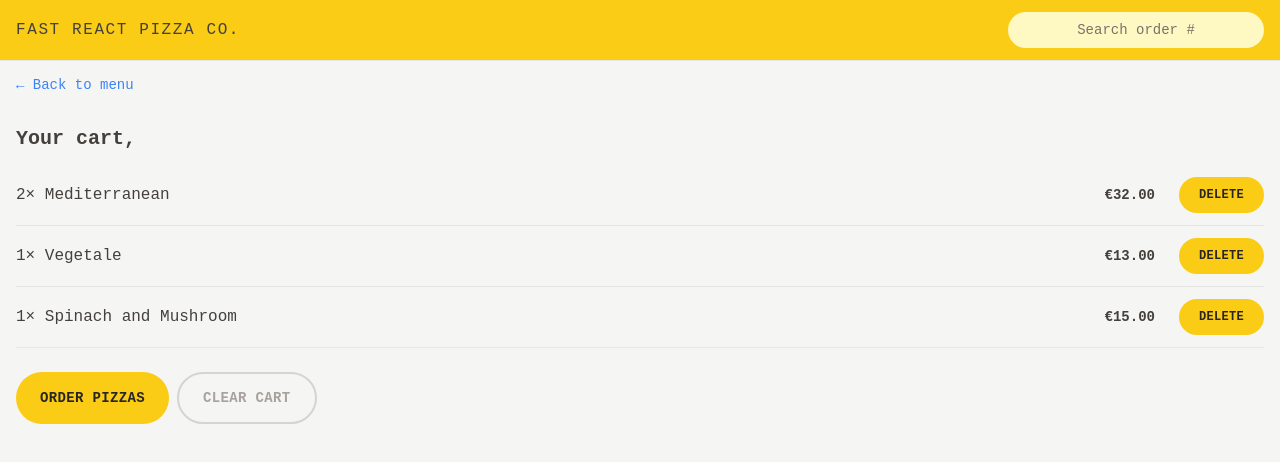
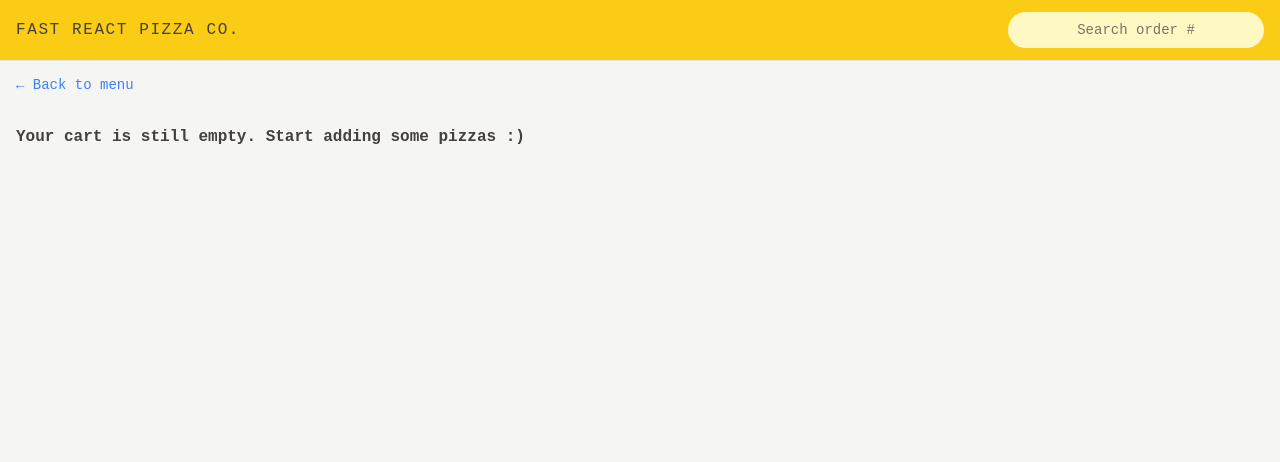
Before and after one commit to Khalid-MahmouD/fast-app, a React (Vite) app: page /cart in a window 1280 px wide. Shown: the top 462 px of the page. Built offline with nearby package versions, Linux system fonts and the light colour scheme.

Commit message:
quantity inc/dec /menu /cart

```diff
--- a/src/UI/Button.jsx
+++ b/src/UI/Button.jsx
@@ -12,6 +12,7 @@
         base,
         small:
             base + ' px-4 py-2 md:px-5 md:py-2.5  text-xs',
+        round: base + ' px-2.5 py-1 md:px-3.5 md:py-2  text-s',
         secondary:
             'text-sm border-2 border-stone-300 inline-block rounded-full font-semibold uppercase tracking-wide text-stone-400 transition-colors duration-300 hover:bg-stone-300 hover:text-stone-800 focus   :text-stone-800 focus:outline-none focus:ring focus:ring-yellow-300 focus:ring-offset-2 disabled:cursor-not-allowed text-sm px-4 py-2.5  md:px-6 md:py-3.5',
     };
@@ -40,5 +41,5 @@
 
 Button.propTypes = {
     children: PropTypes.node,
-    type: PropTypes.oneOf(['primary', 'base', 'small', 'secondary']),
+    type: PropTypes.oneOf(['primary', 'base', 'small', 'secondary', 'round']),
 };
--- a/src/features/cart/Cart.jsx
+++ b/src/features/cart/Cart.jsx
@@ -1,35 +1,20 @@
 import LinkButton from '../../ui/LinkButton';
 import Button from '../../UI/Button';
-import { useSelector } from 'react-redux';
+import { useDispatch, useSelector } from 'react-redux';
 import CartItem from './CartItem';
-const fakeCart = [
-  {
-    pizzaId: 12,
-    name: 'Mediterranean',
-    quantity: 2,
-    unitPrice: 16,
-    totalPrice: 32,
-  },
-  {
-    pizzaId: 6,
-    name: 'Vegetale',
-    quantity: 1,
-    unitPrice: 13,
-    totalPrice: 13,
-  },
-  {
-    pizzaId: 11,
-    name: 'Spinach and Mushroom',
-    quantity: 1,
-    unitPrice: 15,
-    totalPrice: 15,
-  },
-];
+import { clearCart, getCart, getUsername } from './cartSlice';
+import EmptyCart from './EmptyCart';
 
 function Cart() {
-  const cart = fakeCart;
-  const username = useSelector((state) => state.user.username);
-  console.log(username);
+  // const cart = fakeCart;
+
+  const username = useSelector(getUsername);
+  const cart = useSelector(getCart);
+  const dispatch = useDispatch();
+
+
+  if (!cart.length) return <EmptyCart />;
+
   return (
     <div className='py-3 px-4'>
 
@@ -40,7 +25,7 @@
 
       <ul className='mt-3 divide-y divide-stone-200 border-b'>
         {cart.map((item) => (
-          <CartItem item={item} key={item.id} />
+          <CartItem item={item} key={item.pizzaId} />
         ))}
       </ul>
 
@@ -50,7 +35,7 @@
         </Button>
 
         {/* <Link to="/order/new">Order pizzas</Link> */}
-        <Button type='secondary'>Clear cart</Button>
+        <Button type='secondary' onClick={() => dispatch(clearCart())} >Clear cart</Button>
       </div>
     </div>
   );
--- a/src/features/cart/CartItem.jsx
+++ b/src/features/cart/CartItem.jsx
@@ -1,10 +1,14 @@
-import Button from '../../UI/Button';
 import { formatCurrency } from '../../utils/helpers';
 import PropTypes from 'prop-types';
+import DeleteItem from './DeleteItem';
+import UpdateItemQuantity from './UpdateItemQuantity';
+import { useSelector } from 'react-redux';
+import { getCurrentQuantityById } from './cartSlice';
 
 
 function CartItem({ item }) {
   const { pizzaId, name, quantity, totalPrice } = item;
+  const currentQuantity = useSelector(getCurrentQuantityById(pizzaId));
 
   return (
     <li className='py-3 sm:flex sm:justify-between sm:items-center'>
@@ -13,7 +17,8 @@
       </p>
       <div className='flex justify-between items-center sm:gap-6'>
         <p className='text-sm font-bold'>{formatCurrency(totalPrice)}</p>
-        <Button type='small'>Delete</Button>
+        <UpdateItemQuantity pizzaId={pizzaId} currentQuantity={currentQuantity} />
+        <DeleteItem pizzaId={pizzaId} />
       </div>
     </li>
   );
@@ -21,10 +26,10 @@
 
 export default CartItem;
 CartItem.propTypes = {
-  item: {
+  item: PropTypes.shape({
     pizzaId: PropTypes.number.isRequired,
     name: PropTypes.string.isRequired,
     quantity: PropTypes.number.isRequired,
     totalPrice: PropTypes.number.isRequired,
-  }
+  }).isRequired,
 }
--- /dev/null
+++ b/src/features/cart/DeleteItem.jsx
@@ -0,0 +1,19 @@
+import { useDispatch } from "react-redux";
+import PropTypes from "prop-types";
+import Button from "../../UI/Button";
+import { deleteItem } from "./cartSlice";
+
+function DeleteItem({ pizzaId }) {
+    const dispatch = useDispatch();
+    return (
+        <Button type='small' onClick={() => dispatch(deleteItem(pizzaId))}>
+            Delete
+        </Button>
+    );
+}
+
+DeleteItem.propTypes = {
+    pizzaId: PropTypes.number.isRequired,
+};
+
+export default DeleteItem;
--- a/src/features/cart/EmptyCart.jsx
+++ b/src/features/cart/EmptyCart.jsx
@@ -1,11 +1,14 @@
-import { Link } from 'react-router-dom';
+import LinkButton from '../../ui/LinkButton';
 
 function EmptyCart() {
   return (
-    <div>
-      <Link to="/menu">&larr; Back to menu</Link>
+    <div className='py-3 px-4'>
+      <LinkButton to="/menu">
+        &larr; Back to menu
+      </LinkButton>
+      {/* <Link to="/menu">&larr; Back to menu</Link> */}
 
-      <p>Your cart is still empty. Start adding some pizzas :)</p>
+      <p className='font-semibold mt-7'>Your cart is still empty. Start adding some pizzas :)</p>
     </div>
   );
 }
--- /dev/null
+++ b/src/features/cart/UpdateItemQuantity.jsx
@@ -0,0 +1,16 @@
+import { useDispatch } from "react-redux"
+import Button from "../../UI/Button"
+import { decreaseItemQuantity, increaseItemQuantity } from "./cartSlice";
+
+function UpdateItemQuantity({ pizzaId, currentQuantity }) {
+    const dispatch = useDispatch();
+    return (
+        <div className="flex gap-1 items-center md:gap-3">
+            <Button type='round' onClick={() => dispatch(decreaseItemQuantity(pizzaId))}>-</Button>
+            <span className="text-sm font-bold">{currentQuantity}</span>
+            <Button type='round' onClick={() => dispatch(increaseItemQuantity(pizzaId))}>+</Button>
+        </div >
+    )
+}
+
+export default UpdateItemQuantity
--- a/src/features/cart/cartSlice.js
+++ b/src/features/cart/cartSlice.js
@@ -52,9 +52,13 @@
         decreaseItemQuantity(state, action) {
             const pizzaId = action.payload;
             const existingItem = state.cart.find(item => item.pizzaId === pizzaId);
+
             if (existingItem) {
                 existingItem.quantity--;
                 existingItem.totalPrice = existingItem.quantity * existingItem.unitPrice;
+            }
+            if (!existingItem.quantity) {
+                cartSlice.caseReducers.deleteItem(state, action);
             }
         },
         clearCart(state) {
@@ -67,10 +71,13 @@
 
 export default cartSlice.reducer;
 
+export const getUsername = state => state.user.username;
+
+export const getCart = state => state.cart.cart;
 
 export const getTotalCartQuantity = state => state.cart.cart.reduce((acc, item) => (item.quantity + acc), 0);
 
 export const getTotalCartPrice = state => state.cart.cart.reduce((acc, item) => (item.totalPrice + acc), 0);
 
-
+export const getCurrentQuantityById = id => state => state.cart.cart.find(item => item.pizzaId === id)?.quantity ?? 0;
 // reselect library
--- a/src/features/menu/MenuItem.tsx
+++ b/src/features/menu/MenuItem.tsx
@@ -2,8 +2,10 @@
 import PropTypes from 'prop-types';
 import { formatCurrency } from '../../utils/helpers';
 import Button from '../../UI/Button';
-import { useDispatch } from 'react-redux';
-import { addItem } from '../cart/cartSlice';
+import { useDispatch, useSelector } from 'react-redux';
+import { addItem, getCurrentQuantityById } from '../cart/cartSlice';
+import DeleteItem from '../cart/DeleteItem';
+import UpdateItemQuantity from '../cart/UpdateItemQuantity';
 type pizza = {
   id: number;
   name: string;
@@ -11,23 +13,16 @@
   ingredients: string[];
   soldOut: boolean;
   imageUrl: string;
+  isPizzaInCart: boolean;
 };
 
 function MenuItem({ pizza: pizza }) {
   const { id, name, unitPrice, ingredients, soldOut, imageUrl } = pizza;
   const dispatch = useDispatch();
+  const currentQuantity = useSelector(getCurrentQuantityById(id));
+  const isInCart = currentQuantity > 0;
 
   function handleAddToCart() {
-    // console.log(id);
-    /*
-    {
-            pizzaId: 1,
-            name: "Mediterranean",
-            quantity: 2,
-            unitPrice: 16,
-            totalPrice: 32,
-        }
-    */
     const newItem = {
       pizzaId: id,
       name,
@@ -50,6 +45,7 @@
           {ingredients.join(', ')}
         </p>
         <div className="mt-auto flex flex-1 items-center justify-between">
+
           {!soldOut ? (
             <p className="text-sm">{formatCurrency(unitPrice)}</p>
           ) : (
@@ -57,7 +53,15 @@
               Sold out
             </p>
           )}
-          {!soldOut && <Button type={'small'} onClick={handleAddToCart}>Add Card</Button>}
+
+          {!soldOut && isInCart && <div className='flex items-center gap-2 sm:gap-8'>
+            <UpdateItemQuantity pizzaId={id} currentQuantity={currentQuantity} />
+            <DeleteItem pizzaId={id} />
+
+          </div>
+          }
+
+          {!soldOut && !isInCart && <Button type={'small'} onClick={handleAddToCart}>Add Card</Button>}
         </div>
       </div>
     </li>
```
